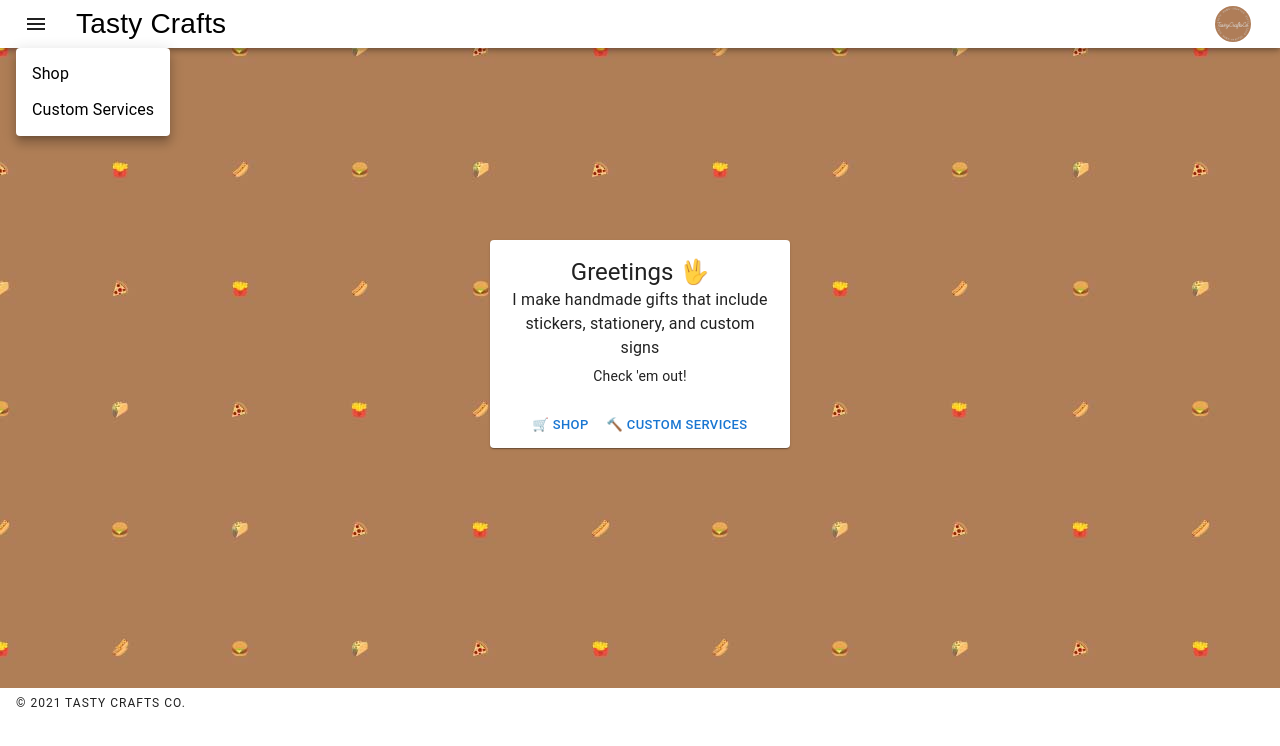
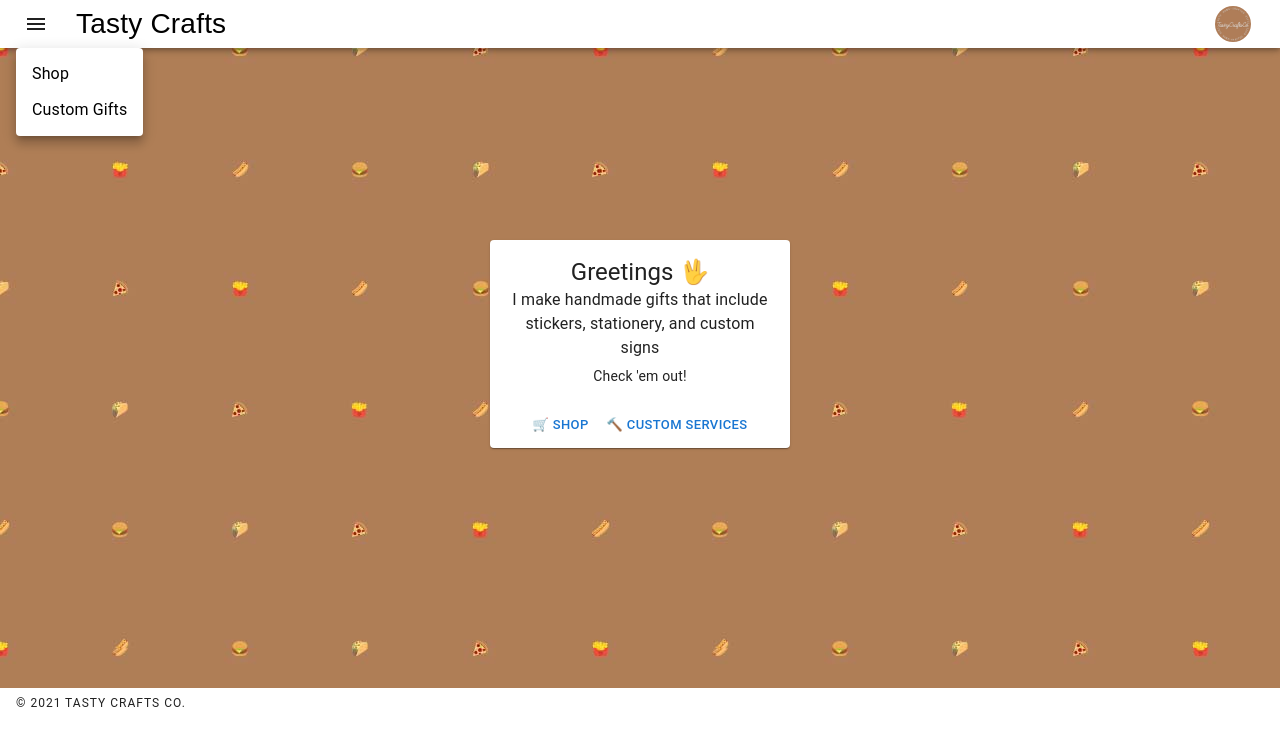
Before and after one commit to gabycruzzin/tasty-crafts, a React (Create React App) app in the folder client/: page / in a window 1280 px wide. Both pictures are taken after a click on the button 36 px from the left and 24 px from the top of the page. Shown: the top 746 px of the page. Built offline with nearby package versions, Linux system fonts and the light colour scheme; a web font is replaced by a local one.

Commit message:
update text

```diff
--- a/client/src/components/AppNavbar.js
+++ b/client/src/components/AppNavbar.js
@@ -48,7 +48,7 @@ export function AppNavbar() {
               <MenuItem onClick={handleClose}>Shop</MenuItem>
             </Link>
             <Link to="/customservices">
-              <MenuItem onClick={handleClose}>Custom Services</MenuItem>
+              <MenuItem onClick={handleClose}>Custom Gifts</MenuItem>
             </Link>
           </Menu>
           <Box
```
